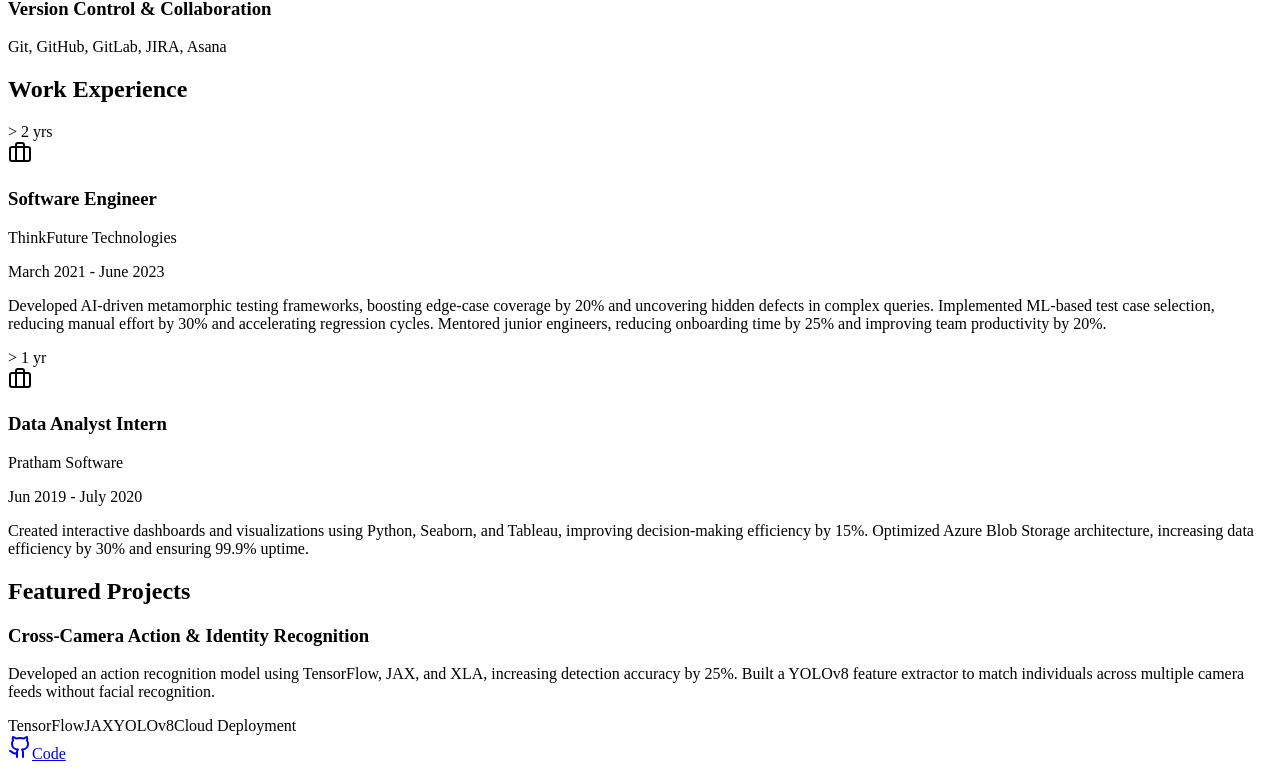
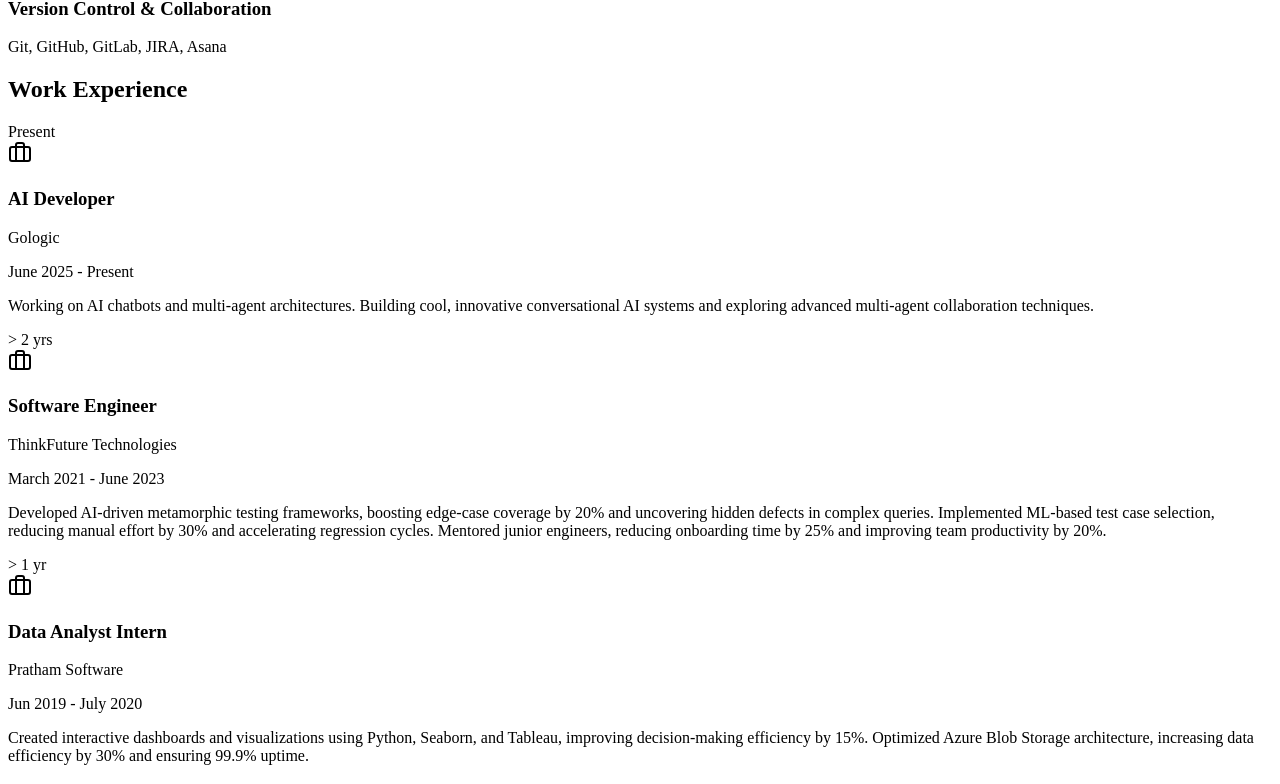
Before and after one commit to Maspie/toshal-portfolio, a React (Vite) app in the folder client/: page /toshal-portfolio/ in a window 1280 px wide. Shown: the part 1818-2602 px from the top of the page. Built offline with nearby package versions, Linux system fonts and the light colour scheme.

Commit message:
Update Experience.tsx with new content

```diff
--- a/client/src/components/Experience.tsx
+++ b/client/src/components/Experience.tsx
@@ -2,6 +2,14 @@ import { motion } from "framer-motion";
 import { Briefcase } from "lucide-react";
 
 const experiences = [
+  {
+    title: "AI Developer",
+    company: "Gologic",
+    period: "June 2025 - Present",
+    duration: "Present",
+    description:
+      "Working on AI chatbots and multi-agent architectures. Building cool, innovative conversational AI systems and exploring advanced multi-agent collaboration techniques.",
+  },
   {
     title: "Software Engineer",
     company: "ThinkFuture Technologies",
```
